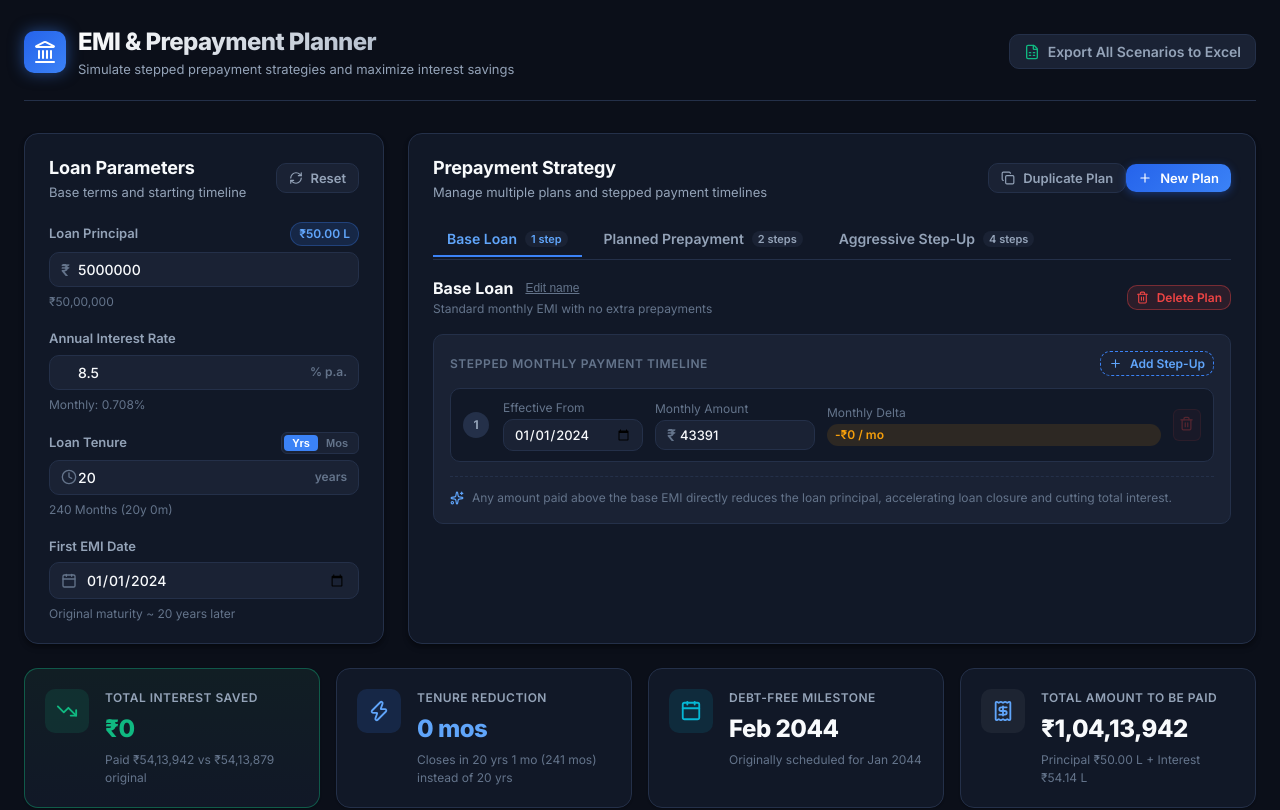
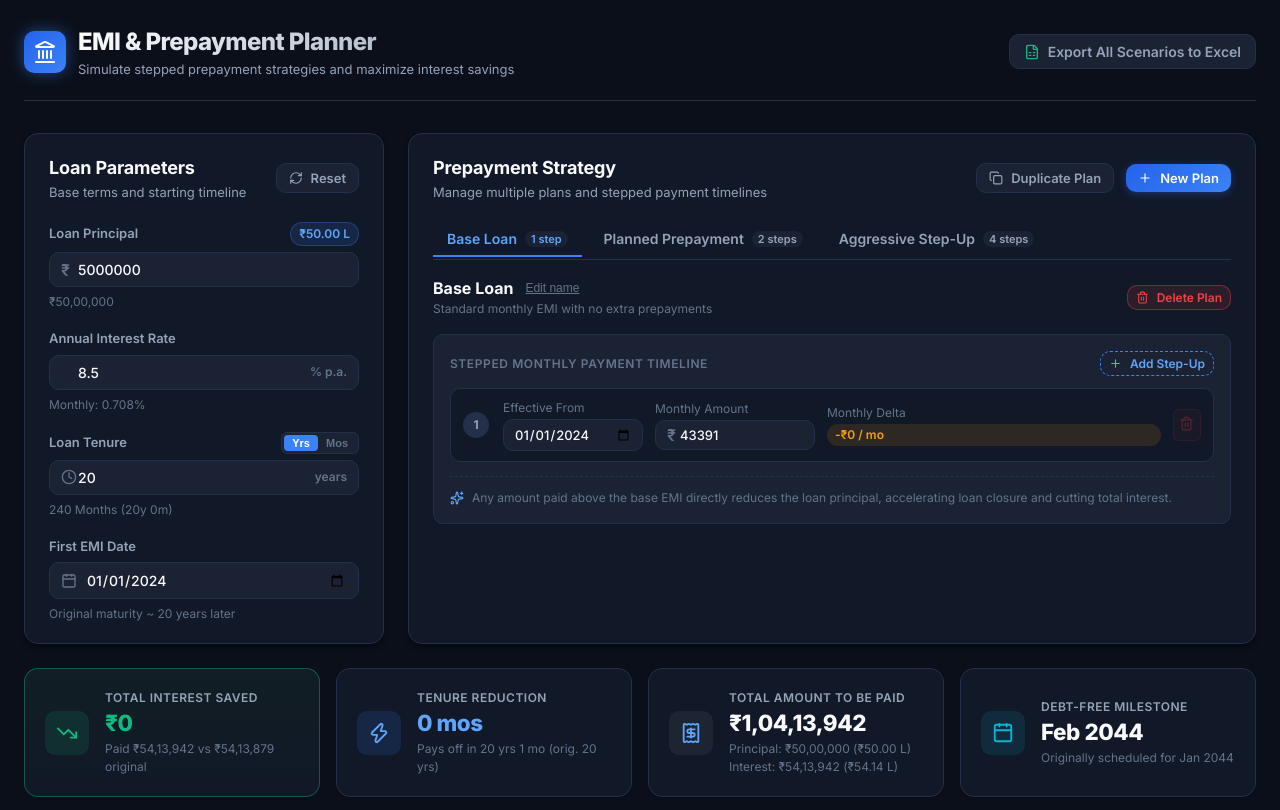
Before and after one commit to Jayanthbm/emi-planner-web, a React (Vite) app: page / in a window 1280 px wide. Shown: the top 810 px of the page. Built offline with nearby package versions, Linux system fonts and the light colour scheme.

Commit message:
feat: refine desktop KPI cards layout, reorder cards, and polish mobile view

```diff
--- a/src/components/KpiCards.jsx
+++ b/src/components/KpiCards.jsx
@@ -65,12 +65,31 @@ export function KpiCards({ result, loanConfig, scenarioName }) {
             )}
           </div>
           <span className="kpi-footnote">
-            Closes in {formatTenure(actualMonths)} ({actualMonths} mos) instead of {formatTenure(originalTenureMonths)}
+            Pays off in {formatTenure(actualMonths)} (orig. {formatTenure(originalTenureMonths)})
           </span>
         </div>
       </div>
 
-      {/* KPI 3: Debt-Free Date */}
+      {/* KPI 3: Total Amount to be Paid */}
+      <div className="kpi-card">
+        <div className="kpi-icon-wrapper neutral-bg">
+          <Receipt size={22} className="text-accent" />
+        </div>
+        <div className="kpi-content">
+          <span className="kpi-label">Total Amount To Be Paid</span>
+          <div className="kpi-value-row">
+            <span className="kpi-value">{formatINR(totalPaid)}</span>
+          </div>
+          <span className="kpi-footnote block">
+            Principal: {formatINR(loanConfig.principal)} ({formatCompactINR(loanConfig.principal)})
+          </span>
+          <span className="kpi-footnote block">
+            Interest: {formatINR(totalInterestPaid)} ({formatCompactINR(totalInterestPaid)})
+          </span>
+        </div>
+      </div>
+
+      {/* KPI 4: Debt-Free Date */}
       <div className="kpi-card">
         <div className="kpi-icon-wrapper info-bg">
           <Calendar size={22} className="text-info" />
@@ -85,22 +104,6 @@ export function KpiCards({ result, loanConfig, scenarioName }) {
           </span>
         </div>
       </div>
-
-      {/* KPI 4: Total Amount to be Paid */}
-      <div className="kpi-card">
-        <div className="kpi-icon-wrapper neutral-bg">
-          <Receipt size={22} className="text-accent" />
-        </div>
-        <div className="kpi-content">
-          <span className="kpi-label">Total Amount To Be Paid</span>
-          <div className="kpi-value-row">
-            <span className="kpi-value">{formatINR(totalPaid)}</span>
-          </div>
-          <span className="kpi-footnote">
-            Principal {formatCompactINR(loanConfig.principal)} + Interest {formatCompactINR(totalInterestPaid)}
-          </span>
-        </div>
-      </div>
     </div>
   );
 }
--- a/src/components/MobileKpiCards.jsx
+++ b/src/components/MobileKpiCards.jsx
@@ -67,6 +67,23 @@ export function MobileKpiCards({ result, loanConfig, scenarioName }) {
           </div>
         </div>
 
+        {/* Total Amount */}
+        <div className="mobile-kpi-item">
+          <div className="mobile-kpi-icon neutral-bg">
+            <Receipt size={18} className="text-accent" />
+          </div>
+          <div className="mobile-kpi-content">
+            <span className="text-xs text-muted">Total Amount Payable</span>
+            <span className="text-base font-bold">{formatINR(totalPaid)}</span>
+            <span className="text-xs text-muted block">
+              Principal: {formatINR(loanConfig.principal)}
+            </span>
+            <span className="text-xs text-muted block">
+              Interest: {formatINR(totalInterestPaid)}
+            </span>
+          </div>
+        </div>
+
         {/* Debt-Free Date */}
         <div className="mobile-kpi-item">
           <div className="mobile-kpi-icon info-bg">
@@ -78,20 +95,6 @@ export function MobileKpiCards({ result, loanConfig, scenarioName }) {
             <span className="text-xs text-muted">Originally {format(originalEndDate, 'MMM yyyy')}</span>
           </div>
         </div>
-
-        {/* Total Amount */}
-        <div className="mobile-kpi-item">
-          <div className="mobile-kpi-icon neutral-bg">
-            <Receipt size={18} className="text-accent" />
-          </div>
-          <div className="mobile-kpi-content">
-            <span className="text-xs text-muted">Total Amount Payable</span>
-            <span className="text-base font-bold">{formatINR(totalPaid)}</span>
-            <span className="text-xs text-muted">
-              Principal {formatCompactINR(loanConfig.principal)} + Interest {formatCompactINR(totalInterestPaid)}
-            </span>
-          </div>
-        </div>
       </div>
     </div>
   );
--- a/src/components/ScenarioManager.jsx
+++ b/src/components/ScenarioManager.jsx
@@ -66,7 +66,7 @@ export function ScenarioManager({
           <h2 className="card-title">Prepayment Strategy</h2>
           <p className="card-subtitle">Manage multiple plans and stepped payment timelines</p>
         </div>
-        <div className="scenario-header-actions">
+        <div className="scenario-header-actions flex-align-center gap-2">
           <button
             className="btn btn-secondary btn-sm"
             onClick={() => onDuplicateScenario(activeScenario.id)}
--- a/src/index.css
+++ b/src/index.css
@@ -650,7 +650,7 @@ input[type="date"].input-field {
   border-radius: var(--radius-lg);
   padding: 1.25rem;
   display: flex;
-  align-items: flex-start;
+  align-items: center;
   gap: 1rem;
   box-shadow: var(--shadow-sm);
   transition: transform 0.15s ease, border-color 0.15s ease;
@@ -676,6 +676,11 @@ input[type="date"].input-field {
   flex-shrink: 0;
 }
 
+.kpi-icon-wrapper svg {
+  display: block;
+  flex-shrink: 0;
+}
+
 .kpi-icon-wrapper.success-bg { background: var(--success-bg); }
 .kpi-icon-wrapper.accent-bg { background: rgba(59, 130, 246, 0.15); }
 .kpi-icon-wrapper.info-bg { background: var(--info-bg); }
@@ -697,16 +702,18 @@ input[type="date"].input-field {
 
 .kpi-value-row {
   display: flex;
-  align-items: baseline;
+  align-items: center;
+  flex-wrap: wrap;
   gap: 0.5rem;
-  margin: 0.25rem 0;
+  margin: 0.2rem 0;
 }
 
 .kpi-value {
-  font-size: 1.5rem;
+  font-size: 1.4rem;
   font-weight: 800;
   letter-spacing: -0.02em;
   font-family: var(--font-sans);
+  line-height: 1.2;
 }
 
 .kpi-footnote {
```
